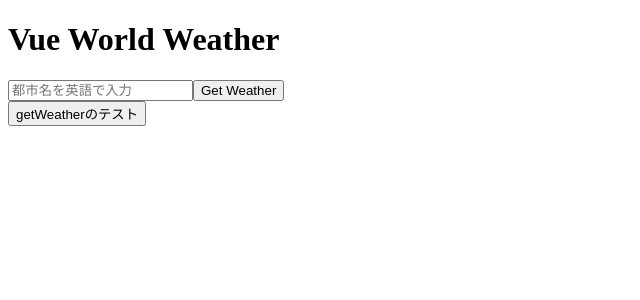
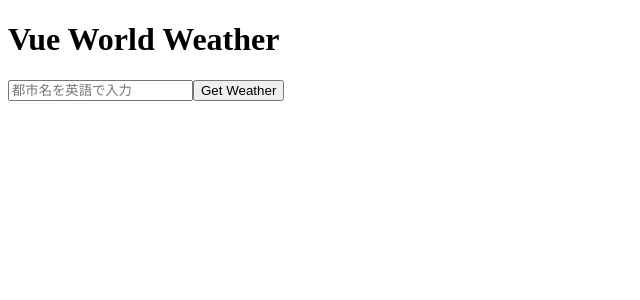
Before and after one commit to divergen371/vue, a Vue app in the folder weather/: page / in a window 1280 px wide. Shown: the top 300 px of the page, without its empty margins (0-640 px from the left). Built offline with nearby package versions, Linux system fonts and the light colour scheme.

Commit message:
:alembic: :sparkles: Form.vueからイベントを受け取る

```diff
--- a/weather/src/App.vue
+++ b/weather/src/App.vue
@@ -1,7 +1,6 @@
 <template>
   <Title />
-  <Form />
-  <button @click="getWeather">getWeatherのテスト</button>
+  <Form @submit-form="getWeather"/>
 </template>
 
 
```
